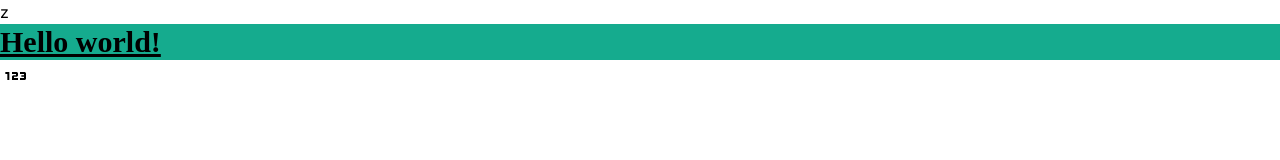
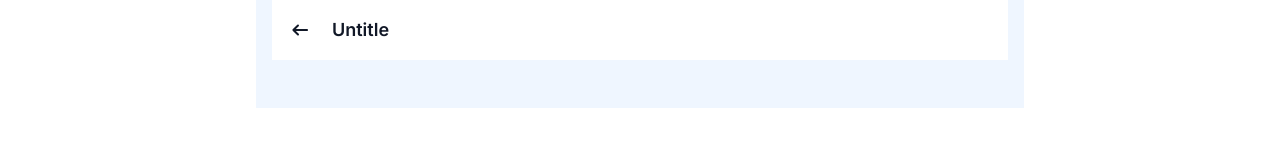
Before and after one commit to eri-maulana/Membuat-Website-E-Wallet-dengan-Tailwind---Slicing, a website: page dist/index.html in a window 1280 px wide. Drawn offline with Linux system fonts and the light colour scheme; a web font is replaced by a local one.

Commit message:
03. Component-App Bar

```diff
--- a/dist/index.html
+++ b/dist/index.html
@@ -9,12 +9,21 @@
     <link
       href="https://fonts.googleapis.com/css2?family=Inter:ital,opsz,wght@0,14..32,100..900;1,14..32,100..900&family=Red+Rose:wght@300..700&display=swap"
       rel="stylesheet"
-    /></head
-  >z
+    />
+    <title>Index Component</title>
+  </head>
   <body>
-    <h1 class="bg-brands-light-green text-3xl font-bold underline font-brand">
-      Hello world!
-    </h1>
-    <span class="i-material-symbols-123 text-icon-xl"></span>
+    <div class="container max-w-[768px]">
+      <div class="h-min-screen bg-blue-50 px-4 pb-12">
+        <!-- App Bar -->
+         <div class="flex items-center gap-5 bg-white p-4 text-gray-900">
+            <a href="#" class="hover:text-gray-400 focus:outline-none focus:ring-2 focus:ring-green-400">
+                <span class="i-material-symbols-arrow-left-alt-rounded text-icon-md block" onclick="history.back()"></span>
+            </a>
+            <p class="text-lg font-semibold">Untitle</p>
+         </div>
+        <!-- ./ App Bar  -->
+      </div>
+    </div>
   </body>
 </html>
```
Also changed, not shown: dist/assets/css/main.css.
